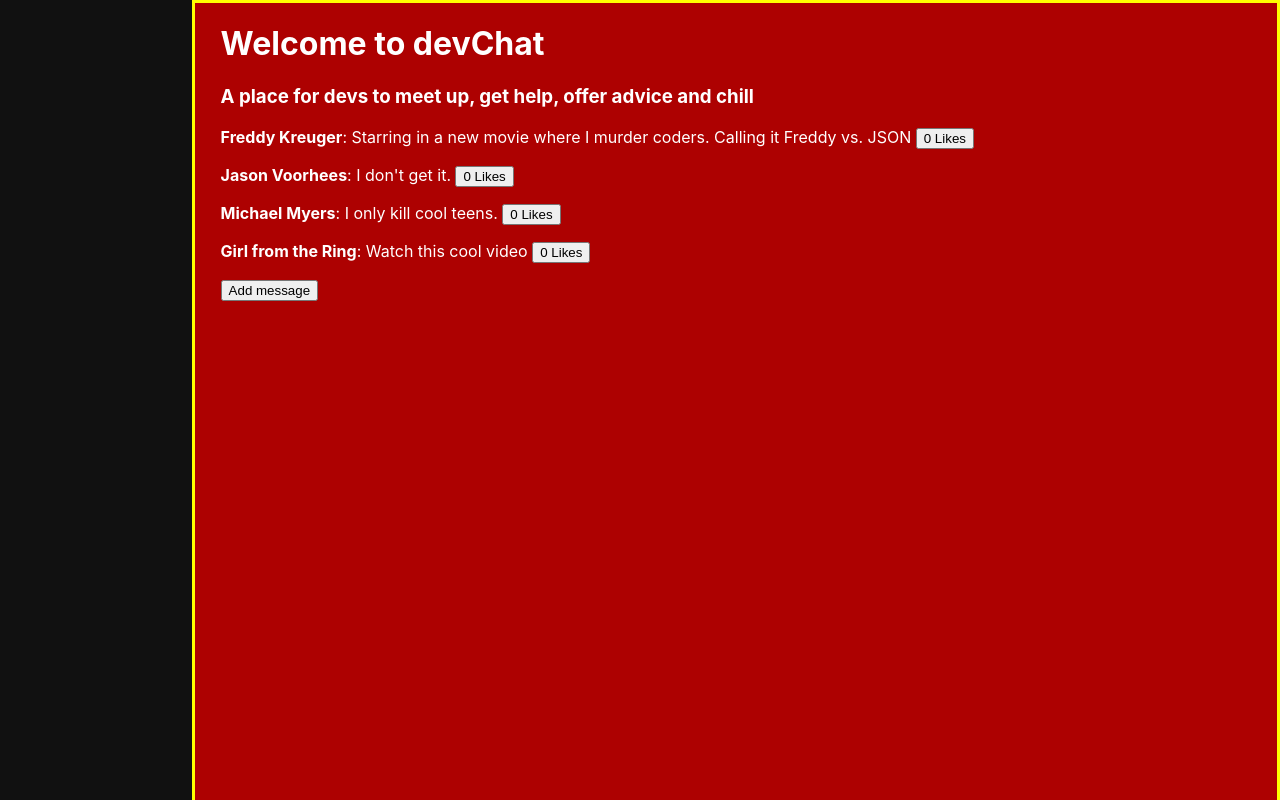
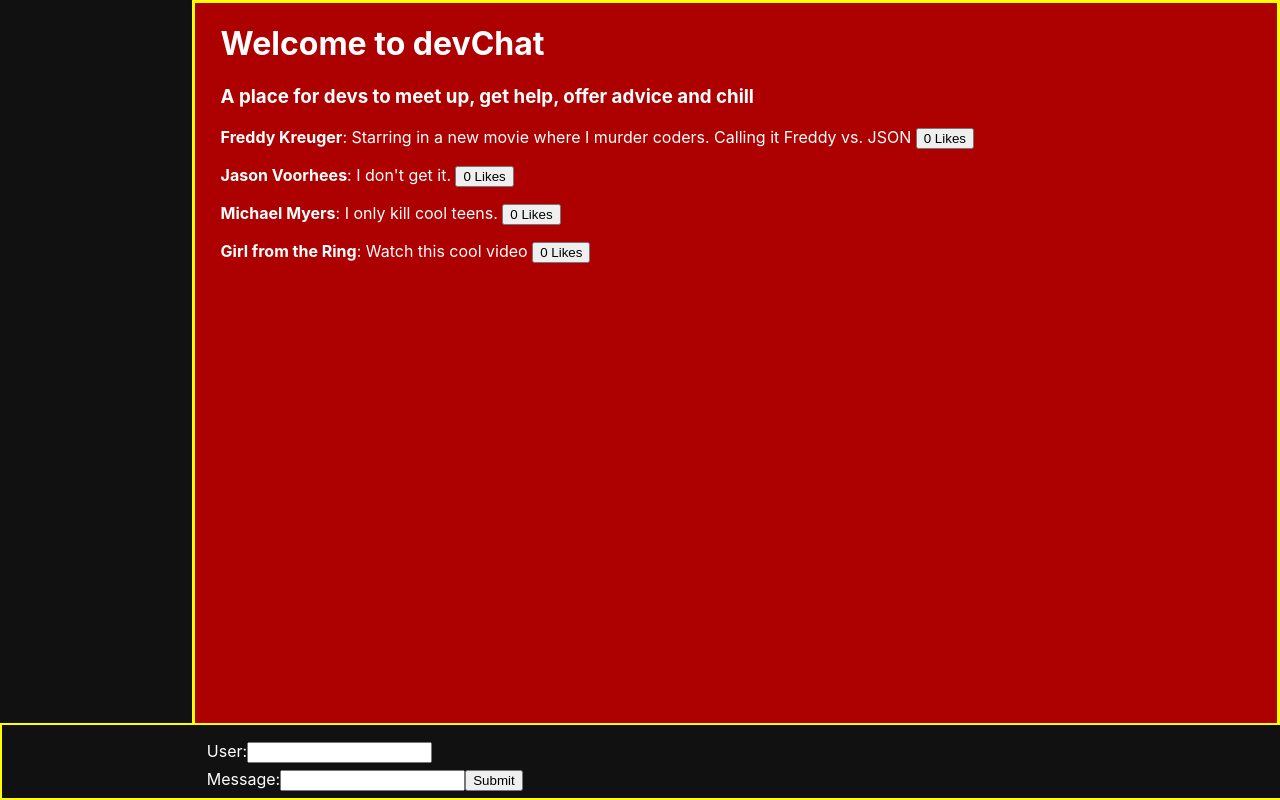
Before and after one commit to laurieroy/react-devchat, a React (Create React App) app: page / in a window 1280 px wide. Shown: the top 800 px of the page. Built offline with nearby package versions, Linux system fonts and the light colour scheme.

Commit message:
Add message form

```diff
--- a/src/App.js
+++ b/src/App.js
@@ -3,6 +3,7 @@ import './App.css';
 import { Component } from 'react';
 import { v4 as uuidv4 } from 'uuid';
 
+import MessageForm from './components/MessageForm';
 import MessageList from './containers/MessageList';
 
 class App extends Component {
@@ -16,15 +17,17 @@ class App extends Component {
         {user: "Girl from the Ring", message: "Watch this cool video", id: uuidv4()},
     ]
 }
-addMsg = () =>  {
-  this.setState({messages: [...this.state.messages, {user: "god", message: "lol", id: uuidv4() }]})
+addMsg = (newMessage) =>  {
+  newMessage = {...newMessage, id: uuidv4()}
+  this.setState({messages: [...this.state.messages, newMessage]})
 }
 
   render(){
     return <main>
       <h1>Welcome to devChat</h1>
       <h3>A place for devs to meet up, get help, offer advice and chill</h3>
-      <MessageList messages={this.state.messages} addMsg={this.addMsg} />
+      <MessageList messages={ this.state.messages } addMsg={ this.addMsg } />
+      <MessageForm addMessage={ this.addMsg } />
     </main>
   }
 
--- /dev/null
+++ b/src/components/MessageForm.js
@@ -0,0 +1,45 @@
+/* eslint-disable react/react-in-jsx-scope */
+/* eslint-disable react/prop-types */
+import { Component } from 'react';
+
+class MessageForm extends Component {
+  state = {
+    user: "",
+    message: "",
+}
+
+handleChange(event) {
+  this.setState({value: event.target.value});
+}
+
+handleSubmit(event) {
+  event.preventDefault();
+
+  this.props.addMessage(this.state);
+  this.setState({message: "", user: ""})
+}
+
+onChange = (e) => {
+  this.setState({[e.target.name]: e.target.value})
+}
+
+  render(){
+    const {message, user} = this.state
+
+    return (
+      <form className="message-form" onSubmit={this.onSubmit}>
+        <label>
+          User:
+          <input type="text" name="user" onChange={this.onChange} value={user} />
+        </label>
+        <br/>
+        <label>
+          Message:
+          <input type="text" name="message" onChange={this.onChange} value={message} />
+        </label>
+        <input type="submit" value="Submit" />
+      </form>
+  )
+  }
+}
+export default MessageForm
--- a/src/containers/MessageList.js
+++ b/src/containers/MessageList.js
@@ -10,7 +10,6 @@ function MessageList(props){
         return <ol>
             {/* <button onClick={handleClick}>{counter}</button> */}
             {props.messages.map((m) => <Message key={m.id} message = {m} />)}
-            <button onClick={props.addMsg}>Add message</button>
         </ol>
 
 
```
